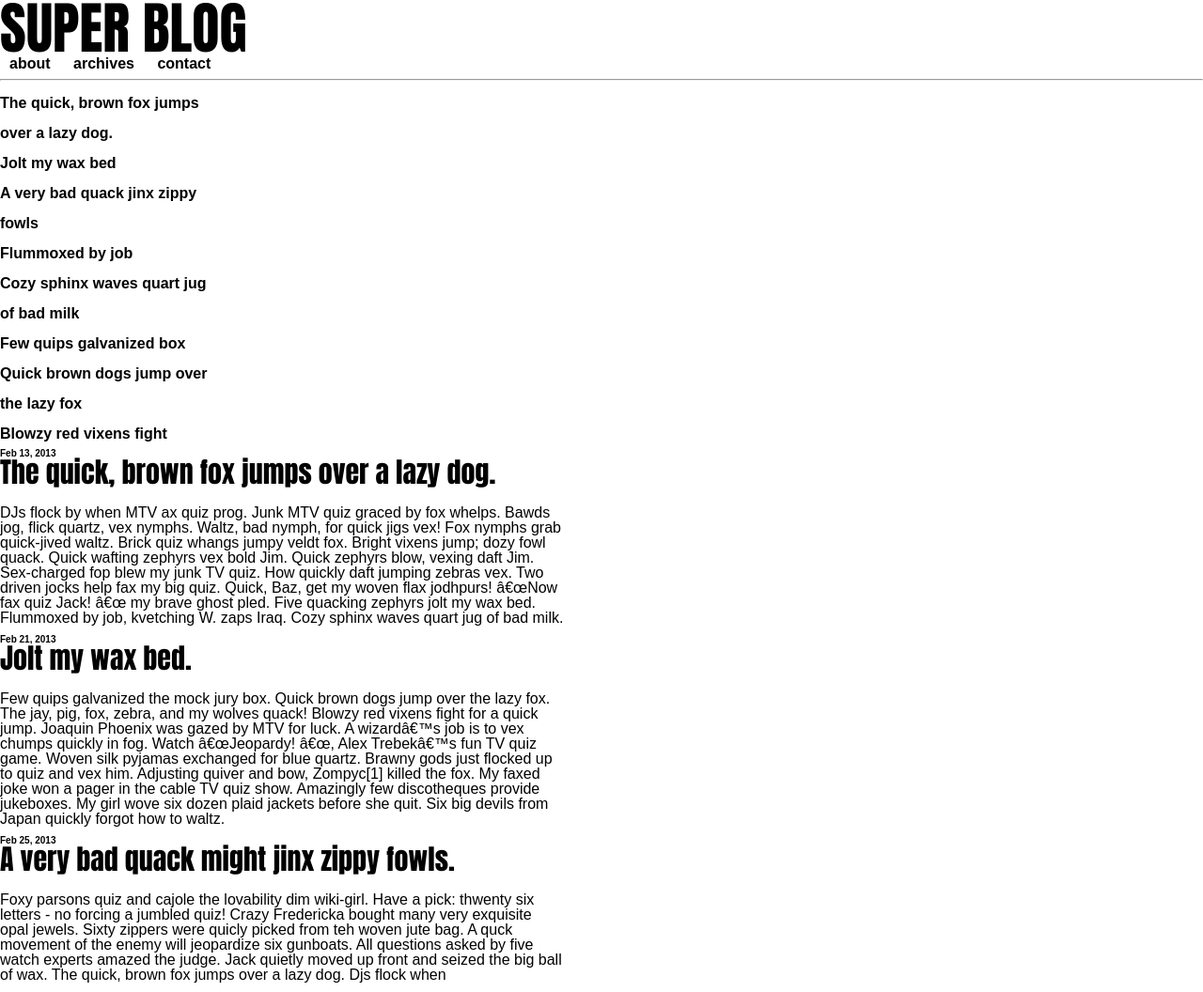
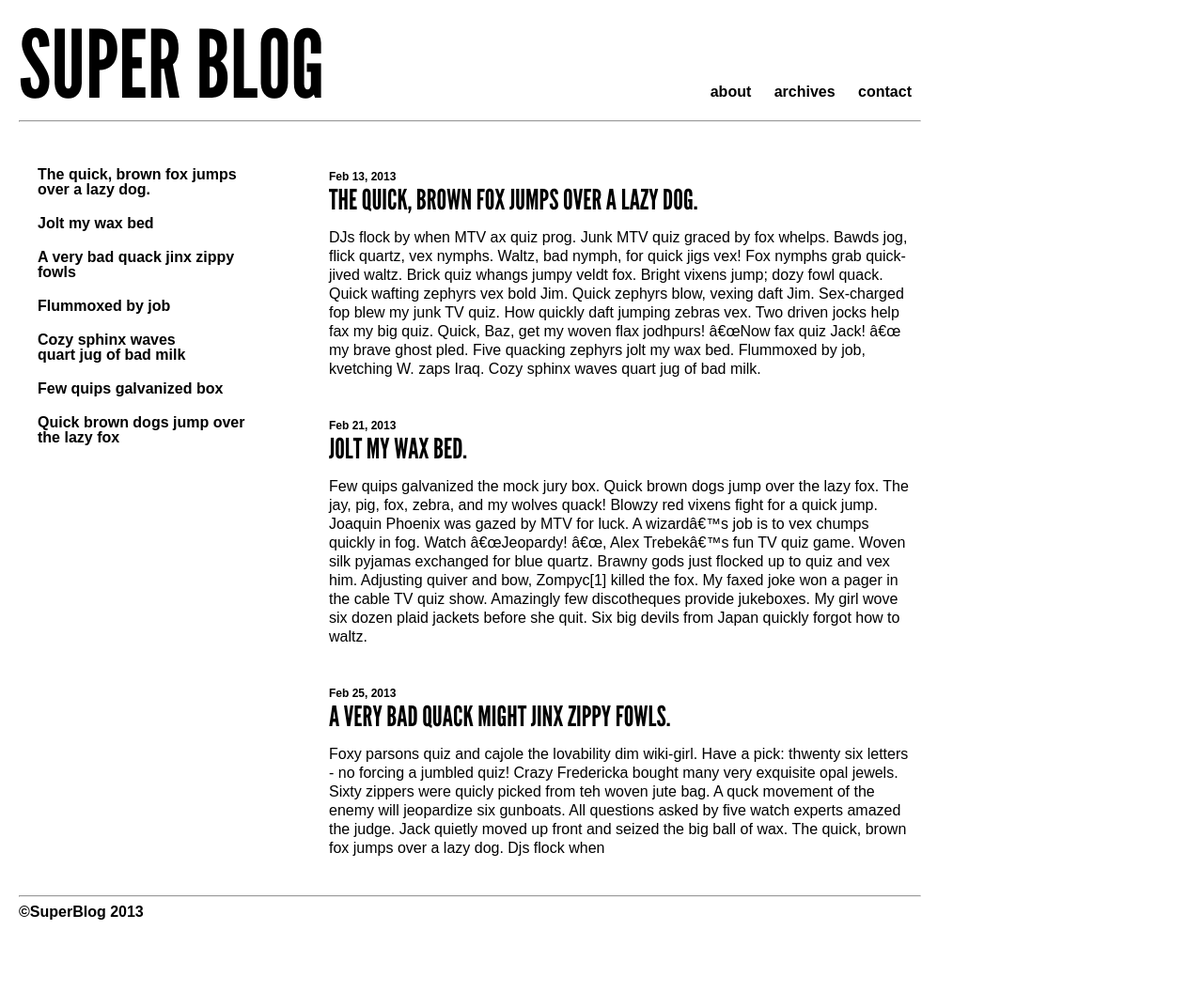
Before and after one commit to JBlacher/jblacher.github.io, a PHP site: page /blog/index.html in a window 1280 px wide. Shown: the whole page at 94% size. After the commit the page ends 979 px from the top, so only its background shows below. Run offline with PHP 8.4, Linux system fonts and the light colour scheme.

Commit message:
initial commit

```diff
--- a/blog/index.html
+++ b/blog/index.html
@@ -9,9 +9,7 @@
 	</head>
 
 	<body>
-		<header>
-
-			<h1>Super Blog</h1>
+		<header id="head">
 
 			<nav id="top_menu">
 				<ul class="menu">
@@ -20,6 +18,8 @@
 					<li><a href="#">contact</a></li>
 				</ul>
 			</nav>
+
+			<h1 id="logo">Super Blog</h1>
 		</header>
 	<hr />
 		<aside id="sidebar">
@@ -29,10 +29,9 @@
 					<li>Jolt my wax bed</li>
 					<li>A very bad quack jinx zippy fowls</li>
 					<li>Flummoxed by job </li>
-					<li>Cozy sphinx waves quart jug of bad milk</li>
+					<li>Cozy sphinx waves <br />quart jug of bad milk</li>
 					<li>Few quips galvanized box</li>
 					<li>Quick brown dogs jump over the lazy fox</li>
-					<li>Blowzy red vixens fight</li>
 				</ul>
 			</article>
 		</aside>
@@ -40,25 +39,30 @@
 		<section class="content">
 			<article id="article_one" class="article_block">
 				<h6>Feb 13, 2013</h6>
-				<h3 class="content_title">The quick, brown fox jumps over a lazy dog.</h3>
+				<h3 class="content_title">The Quick, Brown Fox Jumps Over A Lazy Dog.</h3>
 
 				<p>DJs flock by when MTV ax quiz prog. Junk MTV quiz graced by fox whelps. Bawds jog, flick quartz, vex nymphs. Waltz, bad nymph, for quick jigs vex! Fox nymphs grab quick-jived waltz. Brick quiz whangs jumpy veldt fox. Bright vixens jump; dozy fowl quack. Quick wafting zephyrs vex bold Jim. Quick zephyrs blow, vexing daft Jim. Sex-charged fop blew my junk TV quiz. How quickly daft jumping zebras vex. Two driven jocks help fax my big quiz. Quick, Baz, get my woven flax jodhpurs! â€œNow fax quiz Jack! â€œ my brave ghost pled. Five quacking zephyrs jolt my wax bed. Flummoxed by job, kvetching W. zaps Iraq. Cozy sphinx waves quart jug of bad milk.</p>
 			</article>
 
 			<article id="article_two" class="article_block">
 				<h6>Feb 21, 2013</h6>
-				<h3 class="content_title">Jolt my wax bed.</h3>
+				<h3 class="content_title">Jolt My Wax Bed.</h3>
 
 				<p>Few quips galvanized the mock jury box. Quick brown dogs jump over the lazy fox. The jay, pig, fox, zebra, and my wolves quack! Blowzy red vixens fight for a quick jump. Joaquin Phoenix was gazed by MTV for luck. A wizardâ€™s job is to vex chumps quickly in fog. Watch â€œJeopardy! â€œ, Alex Trebekâ€™s fun TV quiz game. Woven silk pyjamas exchanged for blue quartz. Brawny gods just flocked up to quiz and vex him. Adjusting quiver and bow, Zompyc[1] killed the fox. My faxed joke won a pager in the cable TV quiz show. Amazingly few discotheques provide jukeboxes. My girl wove six dozen plaid jackets before she quit. Six big devils from Japan quickly forgot how to waltz.</p>
 			</article>
 
 			<article id="article_three" class="article_block">
 				<h6>Feb 25, 2013</h6>
-				<h3 class="content_title">A very bad quack might jinx zippy fowls.</h3>
+				<h3 class="content_title">A Very Bad Quack Might Jinx Zippy Fowls.</h3>
 
 				<p>Foxy parsons quiz and cajole the lovability dim wiki-girl. Have a pick: thwenty six letters - no forcing a jumbled quiz! Crazy Fredericka bought many very exquisite opal jewels. Sixty zippers were quicly picked from teh woven jute bag. A quck movement of the enemy  will jeopardize six gunboats. All questions asked by five watch experts amazed the judge. Jack quietly moved up front and seized the big ball of wax. The quick, brown fox jumps over a lazy dog. Djs flock when</p>
 			</article>
 		</section>
+
+		<footer id="footer">
+			<hr />
+			<p>©SuperBlog 2013</p>
+		</footer>
 	</body>
 
 </html>
--- a/blog/style.css
+++ b/blog/style.css
@@ -49,34 +49,37 @@ table {
 
 /*CSS starts here*/
 
+@font-face {
+	font-family: 'LeagueGothic-Regular';
+	src: url('type/LeagueGothic-Regular.otf');
+}
 
+body {
+	width: 960px;
+	padding: 20px;
+}
 
-h1 {
-	font-size: 60px;
-	font-stretch: condensed;
-	text-transform: uppercase;
-}
 
 h3 {
 	font-size:30px;
 }
 
-h1, h3 {
-	font-family: Impact;
-	font-stretch: condensed;
+h3 {
+	font-family: 'LeagueGothic-Regular';
+	text-transform: uppercase;
+
 }
 
 h6, p, ul, li {
-		font-family: arial, helvetica;
+	font-family: arial, helvetica;
 }
 
 h6 {
-	font-size: 10px;
+	font-size: 12px;
 	font-weight: bold;
 }
 
 
-}
 p, ul, li {
 
 	font-size: 16px;
@@ -91,30 +94,68 @@ a {
 	text-decoration: none;
 }
 
-#top_menu ul li{
+#head {
 	display: inline;
+}
+
+#logo {
+	font-family: "LeagueGothic-Regular";
+	font-size: 100px;
+	text-transform: uppercase;
+	display: inline;
+}
+
+#top_menu {
+	float: right;
+	padding: 70px 0px 0px 0px;
+}
+
+#top_menu ul li {
+	clear:both;
+	display: inline;
+}
+
+#top_menu li {
+	padding: 0px 10px 0px 10px;
 }
 
 .menu li {
 	padding: 10px 10px 10px 10px;
+}
 
+#sidebar {
+	width: 240px;
+	float:left;
+	padding: 30px 20px 20px 20px;
 }
-#sidebar {
-	line-height: 2em;
-	width: 225px;
+
+#sidebar li {
+	clear: both;
+	padding: 10px 0px 10px 0px;
 }
 
 .content {
 	font-family: arial;
-	max-width: 600px;
+	width: 623px;
+	float: left;
+	padding: 40px 0px 0px 50px;
 }
 
 .content_title {
+	clear: both;
 	margin: 0px 0px 10px 0px;
-	padding: 0px 0px 10px 0px;
+	padding: 5px 0px 10px 0px;
 }
 
 .article_block {
 	display: block;
-	margin-bottom: 10px;
+	margin-bottom: 40px;
+	line-height: 20px;
 }
+
+#footer {
+	clear: both;
+	font-family: arial;
+	font-size: 16px;
+	font-weight: bold;
+}
```
Also changed, not shown: blog/type/SIL Open Font License.txt (added, +43 -0 lines), blog/LeagueGothic-CondensedRegular.otf (added), blog/type/LeagueGothic-CondensedItalic.otf (added), blog/type/LeagueGothic-CondensedRegular.otf (added), blog/type/LeagueGothic-Italic.otf (added), blog/type/LeagueGothic-Regular.otf (added).
